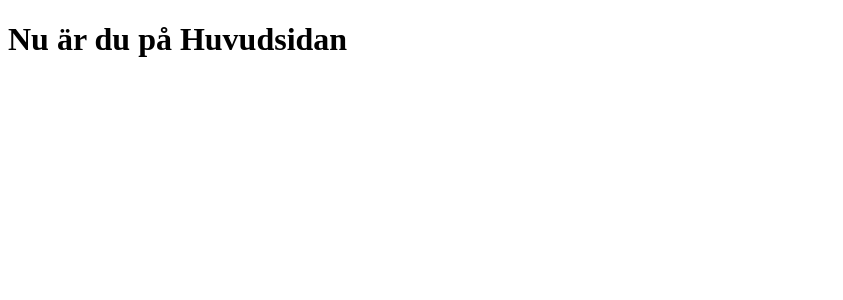
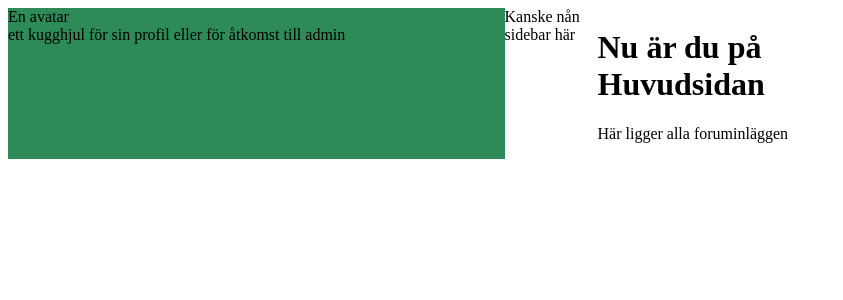
Before and after one commit to Stenis76/curly-AdDi, a React (Create React App) app in the folder client-app/: page /main in a window 1280 px wide. Shown: the top 300 px of the page, without its empty margins (0-843 px from the left). Built offline with nearby package versions, Linux system fonts and the light colour scheme.

Commit message:
mainpage

```diff
--- /dev/null
+++ b/client-app/src/components/Header/index.jsx
@@ -0,0 +1,16 @@
+import React from "react";
+
+import "./styles.scss";
+
+const Header = () => {
+  return (
+    <div className="header">
+      <div className="avatar">En avatar</div>
+      <div className="settings">
+        ett kugghjul för sin profil eller för åtkomst till admin
+      </div>
+    </div>
+  );
+};
+
+export default Header;
--- /dev/null
+++ b/client-app/src/components/Header/styles.scss
@@ -0,0 +1,4 @@
+.header {
+  width: 100vh;
+  background-color: seagreen;
+}
--- a/client-app/src/pages/main-page/index.jsx
+++ b/client-app/src/pages/main-page/index.jsx
@@ -1,11 +1,17 @@
 import React from "react";
 
 import "./styles.scss";
+import Header from "../../components/Header";
 
 const MainPage = () => {
   return (
     <div className="main-page">
-      <h1>Nu är du på Huvudsidan</h1>
+      <Header />
+      <div className="sidebar">Kanske nån sidebar här</div>
+      <div className="forum">
+        <h1>Nu är du på Huvudsidan</h1>
+        <p>Här ligger alla foruminläggen</p>
+      </div>
     </div>
   );
 };
--- a/client-app/src/pages/main-page/styles.scss
+++ b/client-app/src/pages/main-page/styles.scss
@@ -0,0 +1,4 @@
+.main-page {
+  width: 100vh;
+  display: flex;
+}
```
